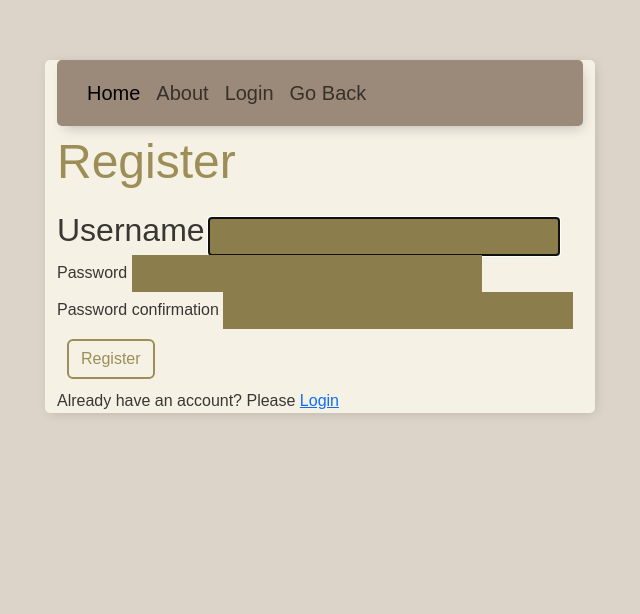
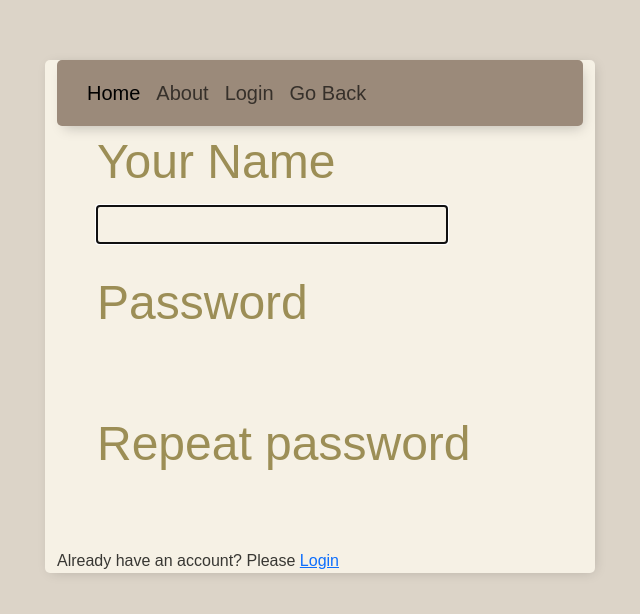
Before and after one commit to Runaway-Boys/AtomicHabit, a Django app: page /register/ in a window 1280 px wide. Shown: the top 614 px of the page, without its empty margins (320-960 px from the left). Run offline with Django 4.2, Linux system fonts and the light colour scheme; some libraries are stand-ins or nearby versions.

Commit message:
update forms

```diff
--- a/static/scorecard/scorecard-htmx.css
+++ b/static/scorecard/scorecard-htmx.css
@@ -117,7 +117,7 @@ input
 {
     width: 350px;
     padding:8px 0;
-    background-color: #8b7e4c;
+    background-color: transparent;
     border:none;
     font-size: 14px;
     font-weight: 300;
--- a/templates/accounts/register.html
+++ b/templates/accounts/register.html
@@ -4,25 +4,51 @@
 {% block content %}
 
 {% if not request.user.is_authenticated %}
-<div class= 'required_css_class'>
-    <div class="mb-3">
-        <div class = "input-group-prepend">
-        <label class="form-label">Register</label>
-        <form method='POST'>
-            {% csrf_token %}
-            <label style = "font-size:2rem;">{{form.username.label}}</label>
-            {{form.username}}
-        <label>{{form.password1.label}}</label>
+
+
+<form class="mx-1 mx-md-4" method='POST'>
+    {% csrf_token %}
+    <div class="d-flex flex-row align-items-center mb-4">
+      <i class="fas fa-user fa-lg me-3 fa-fw"></i>
+      <div class="form-outline flex-fill mb-0">
+
+        <label class="form-label" for="form3Example1c">Your Name</label>
+        {{form.username}}
+      </div>
+    </div>
+
+
+
+    <div class="d-flex flex-row align-items-center mb-4">
+      <i class="fas fa-lock fa-lg me-3 fa-fw"></i>
+      <div class="form-outline flex-fill mb-0">
+        <label class="form-label" for="form3Example4c">Password</label>
         {{form.password1}}
-        <label>{{form.password2.label}}</label>
+
+      </div>
+    </div>
+
+    <div class="d-flex flex-row align-items-center mb-4">
+      <i class="fas fa-key fa-lg me-3 fa-fw"></i>
+      <div class="form-outline flex-fill mb-0">
+        <label class="form-label" for="form3Example4cd">Repeat password</label>
         {{form.password2}}
-            <button class = "btn"   style = 'margin:10px; color:  #9c8e56; background-color: transparent;  border: 2px solid #9c8e56;' type='submit'>Register</button>
-        </form>
-        <p>Already have an account? Please <a href='/login'>Login</a></p>
 
-        </div>
+      </div>
     </div>
-</div>
+
+
+
+
+
+  </form>
+
+
+  <p>Already have an account? Please <a href='/login'>Login</a></p>
+
+
+
+
 {% else %}
 <p>You're already logged in and cannot register. Would you like to <a href='/logout/'>logout</a>?</p>
 {% endif %}
--- a/templates/base.html
+++ b/templates/base.html
@@ -39,6 +39,14 @@
                   <a class = "nav-link"type = "button" style ="item-align:left;" onClick="javascript:history.go(-1);">Go Back</a>
                   {%endif%}
                 </div>
+
+                {% if  request.user.is_authenticated %}
+                  <ul class="nav navbar-nav navbar-right">
+                      <li class="nav-item">
+                          <a class="nav-link" style = "color:white;">{{request.user|title}}</a>
+                      </li>
+                  </ul>
+                    {%endif%}
               </div>
             </div>
           </nav>
```
